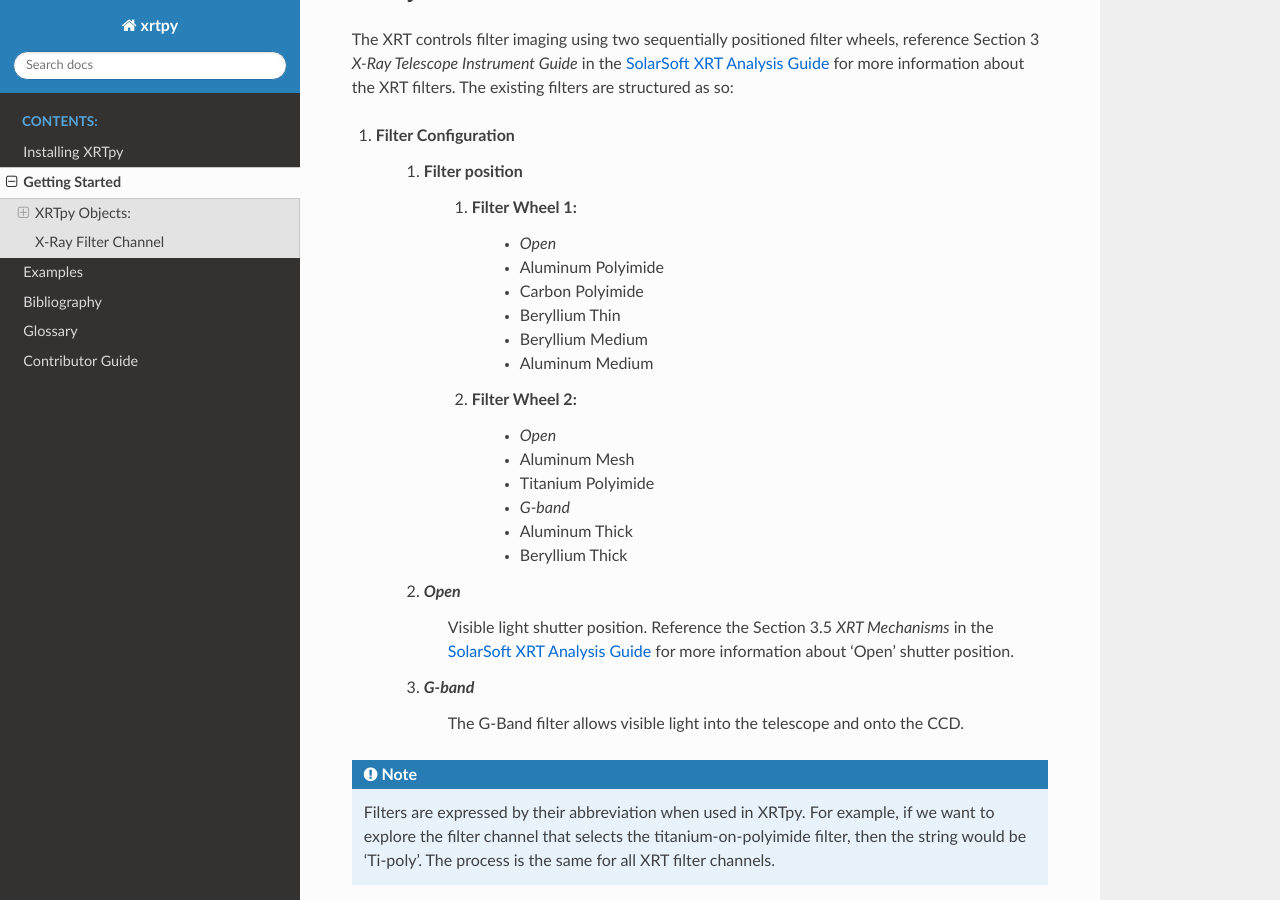
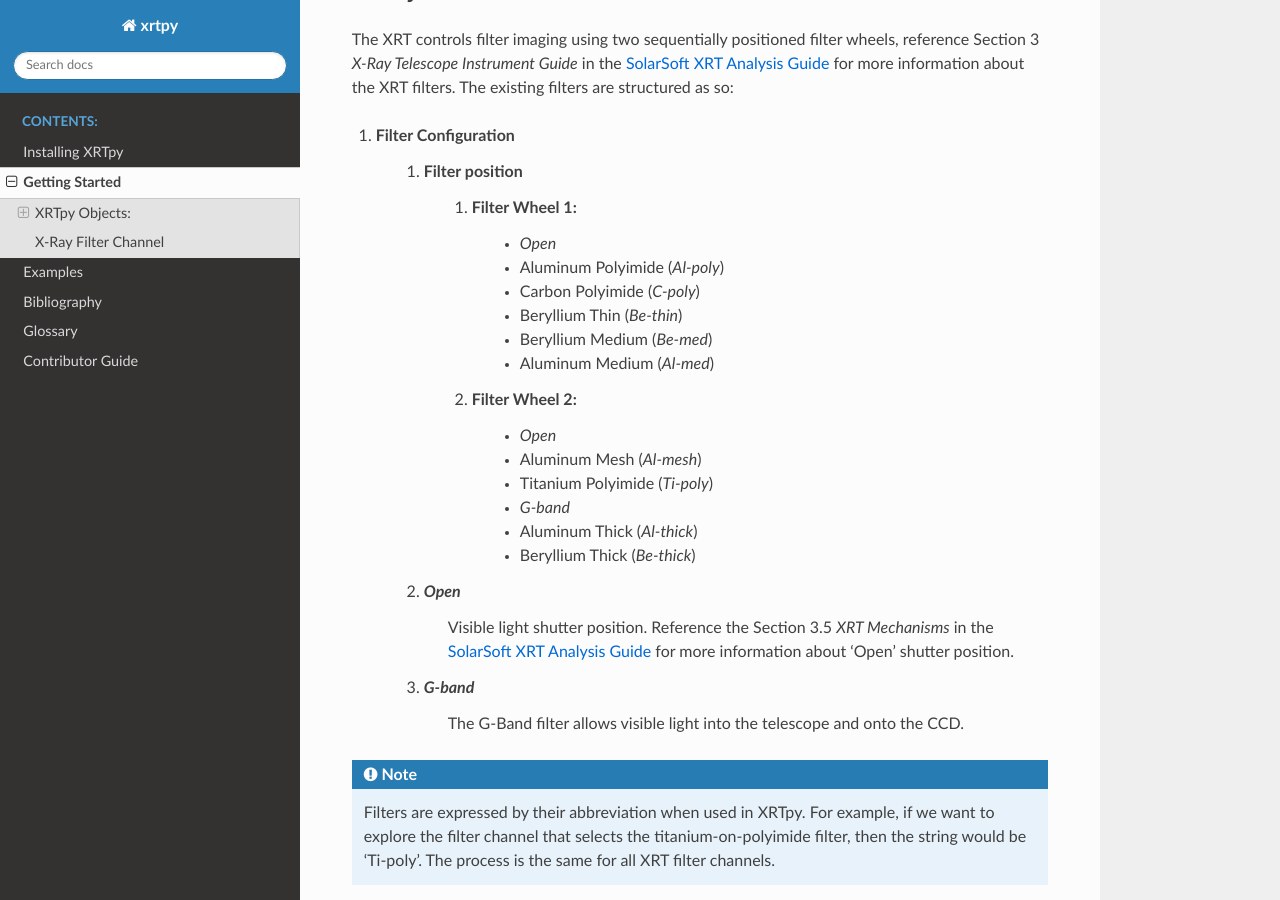
Before and after one commit to HinodeXRT/xrtpy, a Sphinx documentation site: the page built from docs/getting_started.rst, in a window 1280 px wide and 900 px high, scrolled down 1023 px. Built offline with Sphinx 7.4.7 and the Read the Docs theme 2.0.0, drawn with Linux system fonts in a browser that asks for light colours.

Commit message:
Add filter name abbreviations.

```diff
--- a/docs/getting_started.rst
+++ b/docs/getting_started.rst
@@ -44,18 +44,18 @@ in the `SolarSoft XRT Analysis Guide`_ for more information about the XRT filter
     #. Filter position
         #. Filter Wheel 1:
             -  *Open*
-            -  Aluminum Polyimide
-            -  Carbon Polyimide
-            -  Beryllium Thin
-            -  Beryllium Medium
-            -  Aluminum Medium
+            -  Aluminum Polyimide (*Al-poly*)
+            -  Carbon Polyimide (*C-poly*)
+            -  Beryllium Thin (*Be-thin*)
+            -  Beryllium Medium (*Be-med*)
+            -  Aluminum Medium (*Al-med*)
         #. Filter Wheel 2:
             -  *Open*
-            -  Aluminum Mesh
-            -  Titanium Polyimide
+            -  Aluminum Mesh (*Al-mesh*)
+            -  Titanium Polyimide (*Ti-poly*)
             -  *G-band*
-            -  Aluminum Thick
-            -  Beryllium Thick
+            -  Aluminum Thick (*Al-thick*)
+            -  Beryllium Thick (*Be-thick*)
     #. *Open*
         Visible light shutter position. Reference the Section 3.5 `XRT Mechanisms` in the `SolarSoft XRT Analysis Guide`_ for more
         information about 'Open' shutter position.
```
